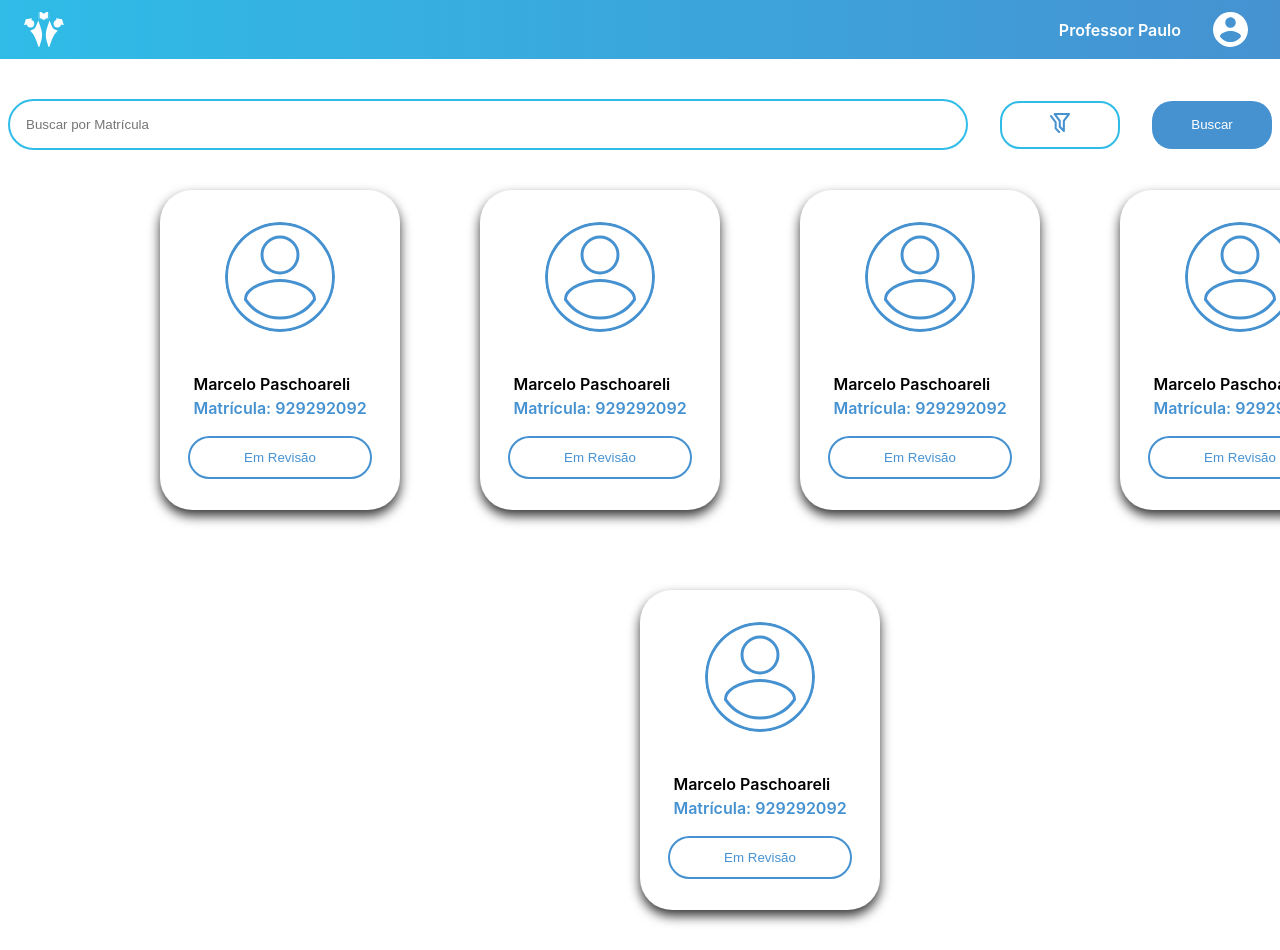
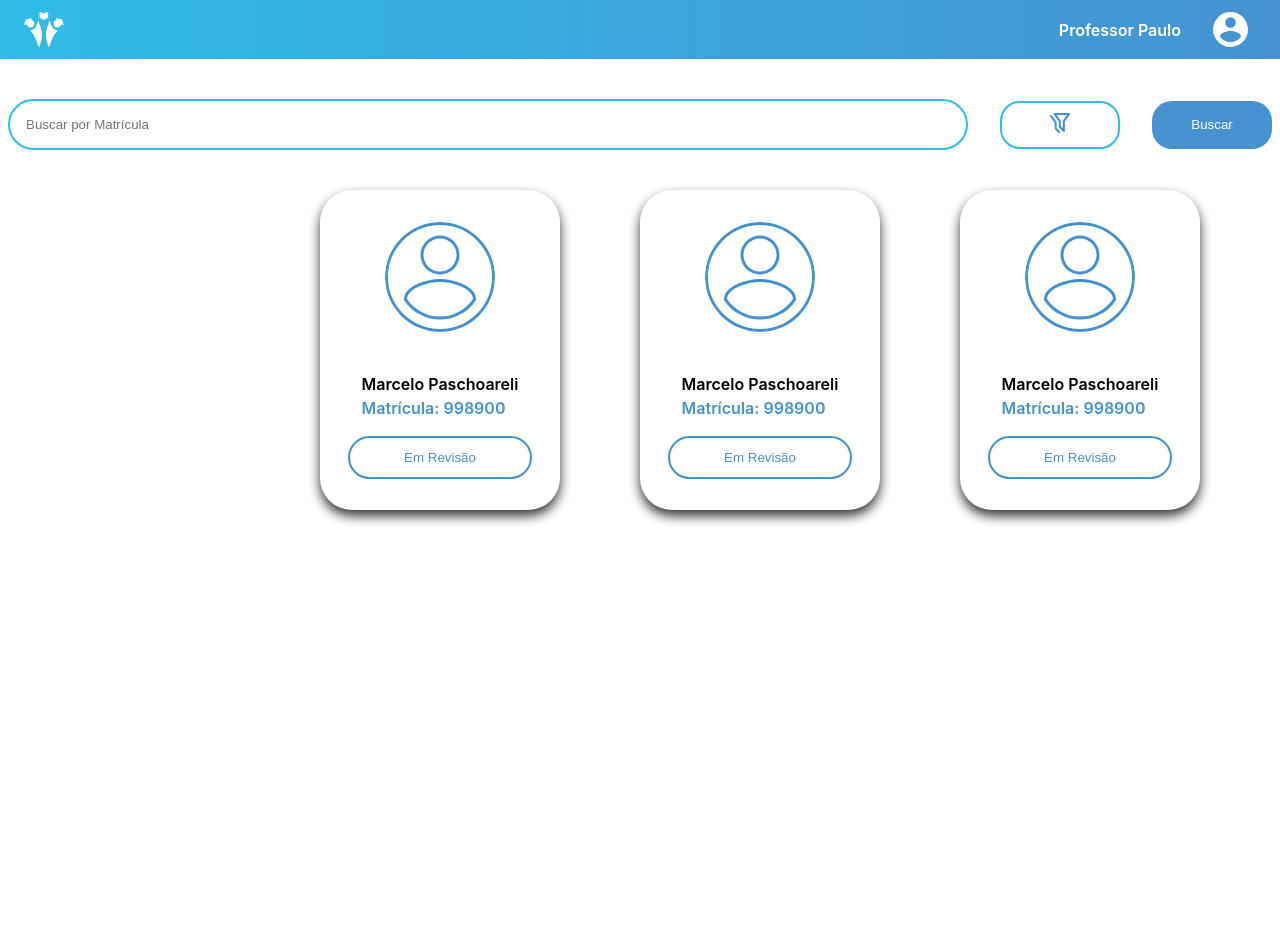
Before and after one commit to Projeto-Ambiente-Escolar/projeto-ambiente-escolar-web, a React (Vite) app: page /professor in a window 1280 px wide. Shown: the top 950 px of the page. After the commit the page ends 800 px from the top, so only its background shows below. Built offline with nearby package versions, Linux system fonts and the light colour scheme.

Commit message:
feature: add props at student card

```diff
--- a/src/Components/CardAluno/CardAluno.jsx
+++ b/src/Components/CardAluno/CardAluno.jsx
@@ -1,16 +1,16 @@
 import style from "./CardAluno.module.css"
 import Foto from "../../../public/assets/foto_perfil_1.svg"
 
-function CardAluno({foto}) {
+function CardAluno({id, foto, nome, matricula, status}) {
     return (
         <div className={style.content}>
                 <img src={foto? foto : Foto} width="110vh"/>
                 <div>
-                    <p>Marcelo Paschoareli</p>
-                    <p id={style.matricula}>Matrícula: {929292092}</p>
+                    <p>{nome.slice(0, 22)}</p>
+                    <p id={style.matricula}>Matrícula: {matricula? matricula : 0}</p>
                 </div>
                 <button id={style.status}>
-                    Em Revisão
+                    {status? status : 'Não Carregado'}
                 </button>
         </div>
     )
--- a/src/pages/Professor/Professor.jsx
+++ b/src/pages/Professor/Professor.jsx
@@ -7,12 +7,9 @@ import "./Professor.css"
 function Professor() {
 
     const alunos = [
-        { id:1, nome:"aluno"},
-        { id:1, nome:"aluno"},
-        { id:1, nome:"aluno"},
-        { id:1, nome:"aluno"},
-        { id:1, nome:"aluno"}
-
+        { id:1, nome:"Marcelo Paschoareli", matricula:"998900", status:"Em Revisão"},
+        { id:1, nome:"Marcelo Paschoareli", matricula:"998900", status:"Em Revisão"},
+        { id:1, nome:"Marcelo Paschoareli", matricula:"998900", status:"Em Revisão"},
     ]
 
     return (
@@ -29,7 +26,13 @@ function Professor() {
                 <div id="professor-alunos">
                     {
                       alunos.map((aluno) => (
-                        <CardAluno></CardAluno>
+                        <CardAluno
+                            id={aluno.id}
+                            foto={aluno.foto}
+                            nome={aluno.nome}
+                            matricula={aluno.matricula}
+                            status={aluno.status}
+                        ></CardAluno>
                       ))
                     }
                 </div>
```
